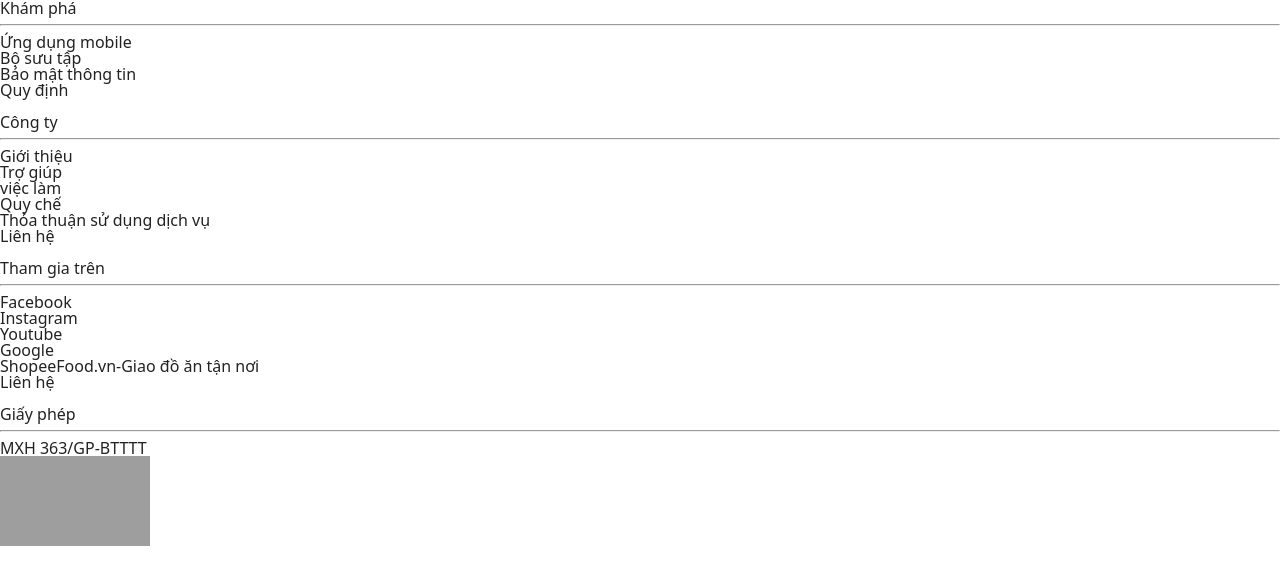
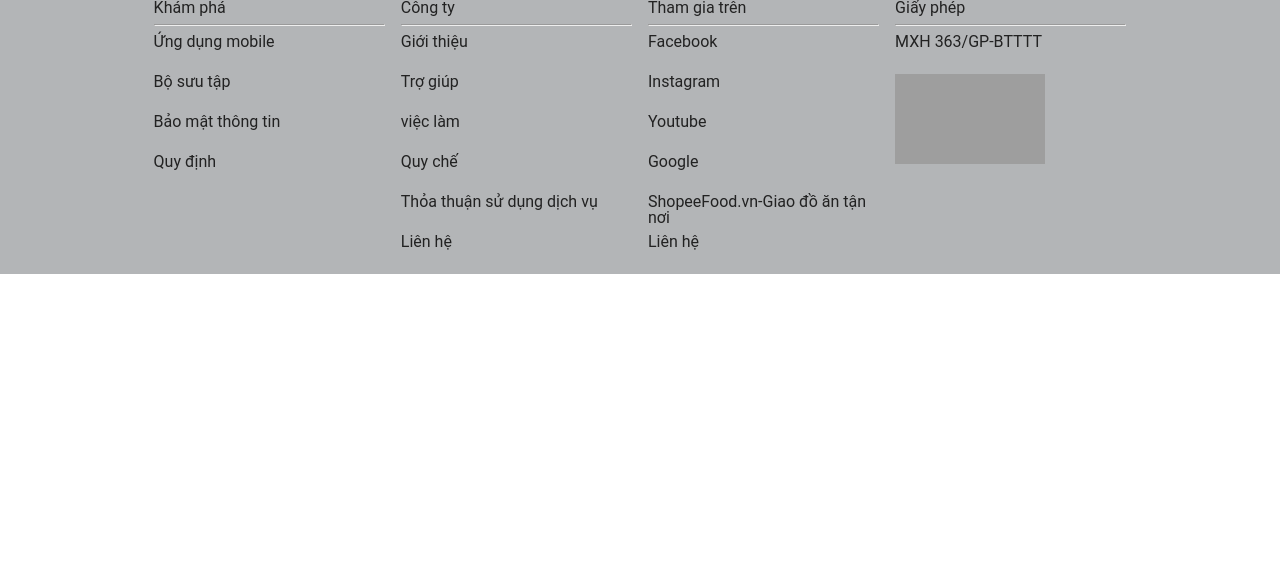
Before and after one commit to thanhtrung1602/foodTravel, a PHP site: page / in a window 1280 px wide. Shown: the top 585 px of the page. Run offline with PHP 8.4, Linux system fonts and the light colour scheme; grey boxes are pictures that could not be loaded.

Commit message:
Update style.css

```diff
--- a/assets/style.css
+++ b/assets/style.css
@@ -14,3 +14,21 @@
 html {
     font-family: var(--system-ui);
 }
+ footer section{
+      margin-left: 12%;
+      margin-right: 12%;
+      display: flex;
+    }
+  div{
+    width: 100%;
+    height: 15%;
+
+  }
+
+  footer{
+    background-color: rgb(179, 181, 183);
+    font-family: roboto;
+  }
+ div p{
+  height: 40px;
+ }
```
